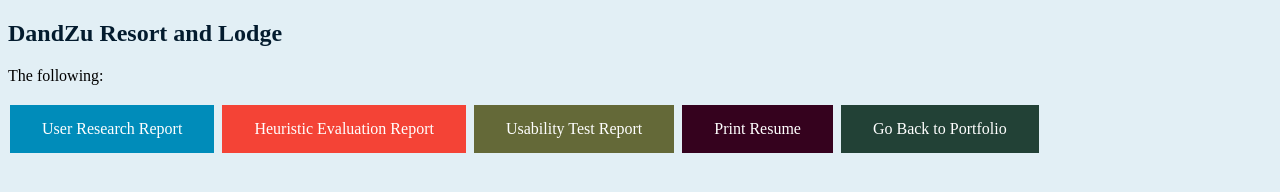
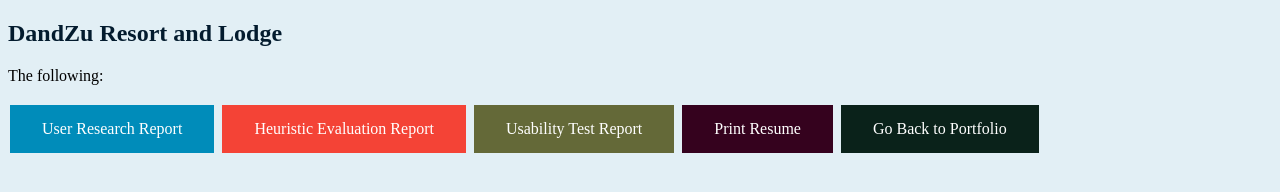
Before and after one commit to WFisseha/UX-UI.github.io, a plain HTML site: page index.html in a window 1280 px wide. Drawn offline with Linux system fonts and the light colour scheme.

Commit message:
Update index.html

```diff
--- a/index.html
+++ b/index.html
@@ -21,7 +21,7 @@ body {background-color: rgb(226, 239, 245);}
 .button2 {background-color: #008CBA;} /* Blue */
 .button3 {background-color: #f44336;} /* Red */
 .button4 {background-color: #646938;}/* Black */
-.button5 {background-color: #224136;} /* Black */
+.button5 {background-color: #0a221a;} /* Black */
 .button6 {background-color: #35021e;} /* Black */
 
 </style>
```
